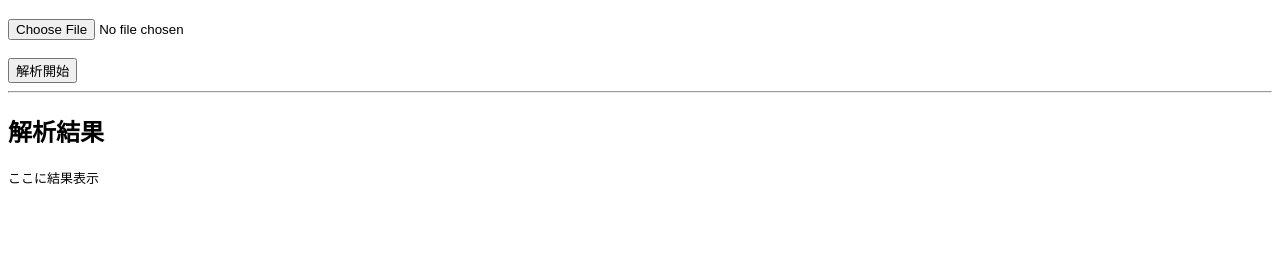
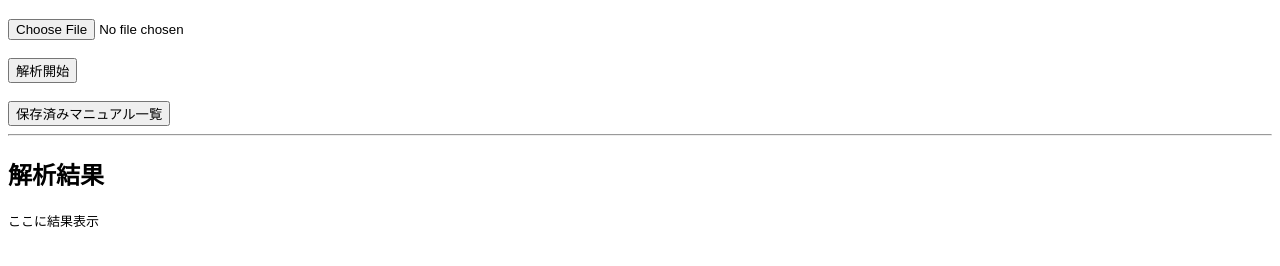
Before and after one commit to AI-Manual/test1, a plain HTML site: page index.html in a window 1280 px wide. Shown: the part 70-336 px from the top of the page. Drawn offline with Linux system fonts and the light colour scheme.

Commit message:
Update index.html

```diff
--- a/index.html
+++ b/index.html
@@ -20,6 +20,12 @@
 解析開始
 </button>
 
+<br><br>
+
+<button id="loadResultsBtn">
+保存済みマニュアル一覧
+</button>
+
 <hr>
 
 <h2>解析結果</h2>
```
